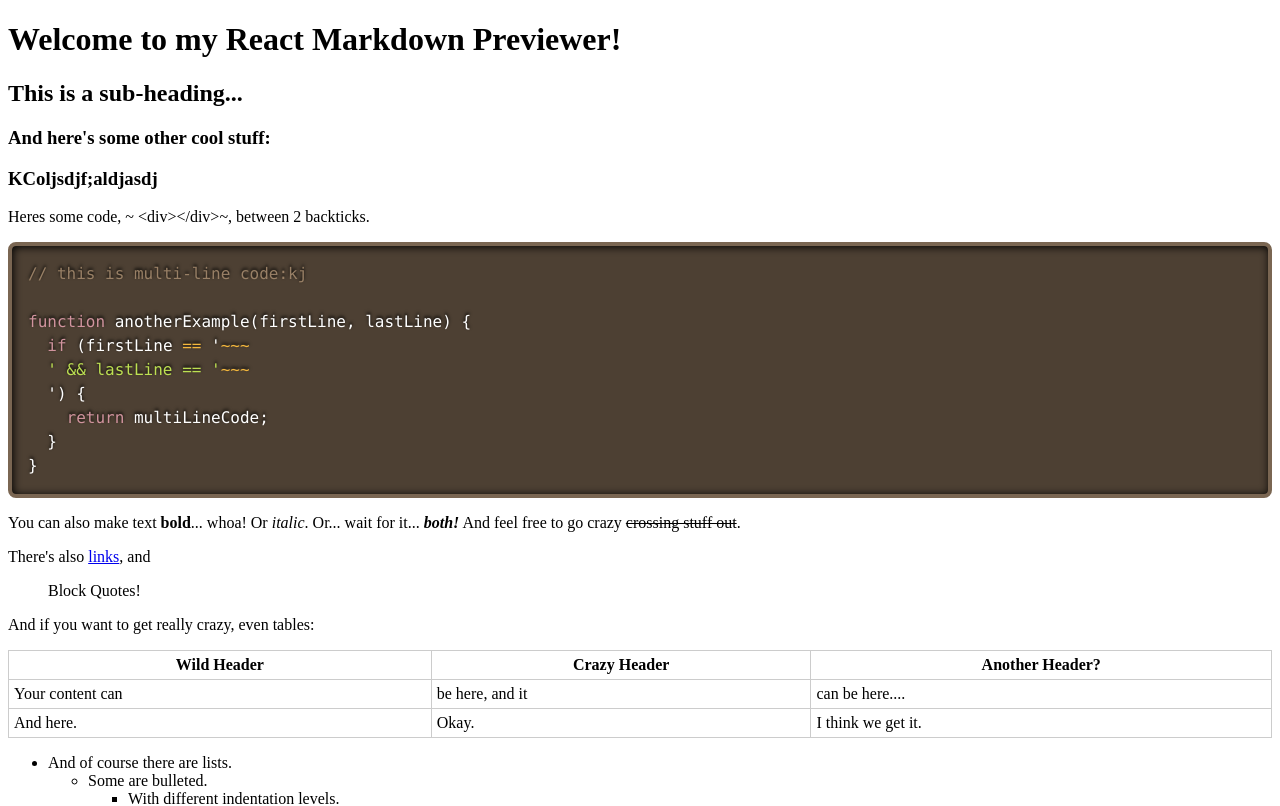
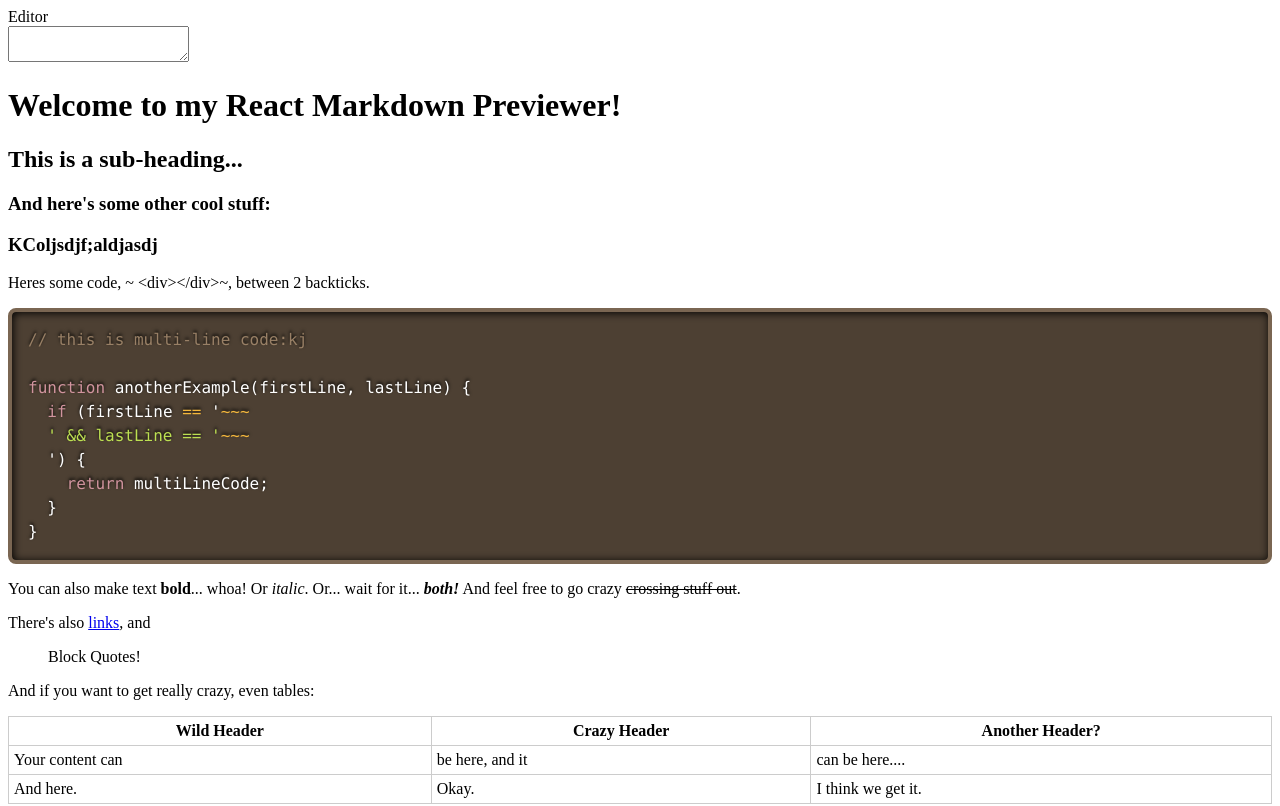
Before and after one commit to errami01/markdown-previewer, a React (Create React App) app: page / in a window 1280 px wide. Shown: the top 806 px of the page. Built offline with nearby package versions, Linux system fonts and the light colour scheme.

Commit message:
Add editor container

```diff
--- a/src/App.js
+++ b/src/App.js
@@ -77,6 +77,11 @@ console.log(users.map(user => user.age)); // [30, 28, 25]
 `;
   return (
     <div className="App">
+      <div className='editor'>
+        <header>Editor</header>
+        <textarea />
+      </div>
+      <div className='preview'>
           <ReactMarkdown
             remarkPlugins={[remarkGfm]}
             children={defaultText}
@@ -100,6 +105,7 @@ console.log(users.map(user => user.age)); // [30, 28, 25]
             }}
           />
 </div>
+    </div>
   );
 }
 
```
Lines whose indentation alone changed are shown as unchanged.
